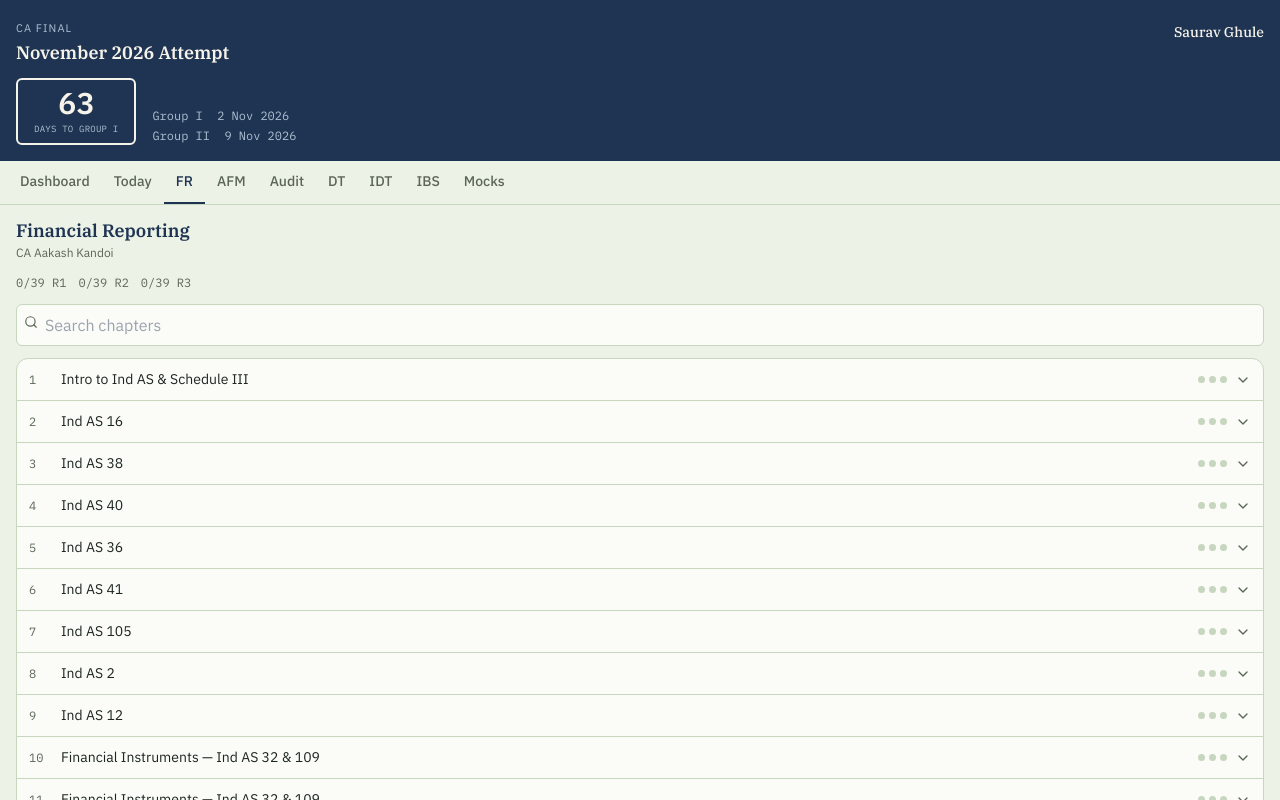
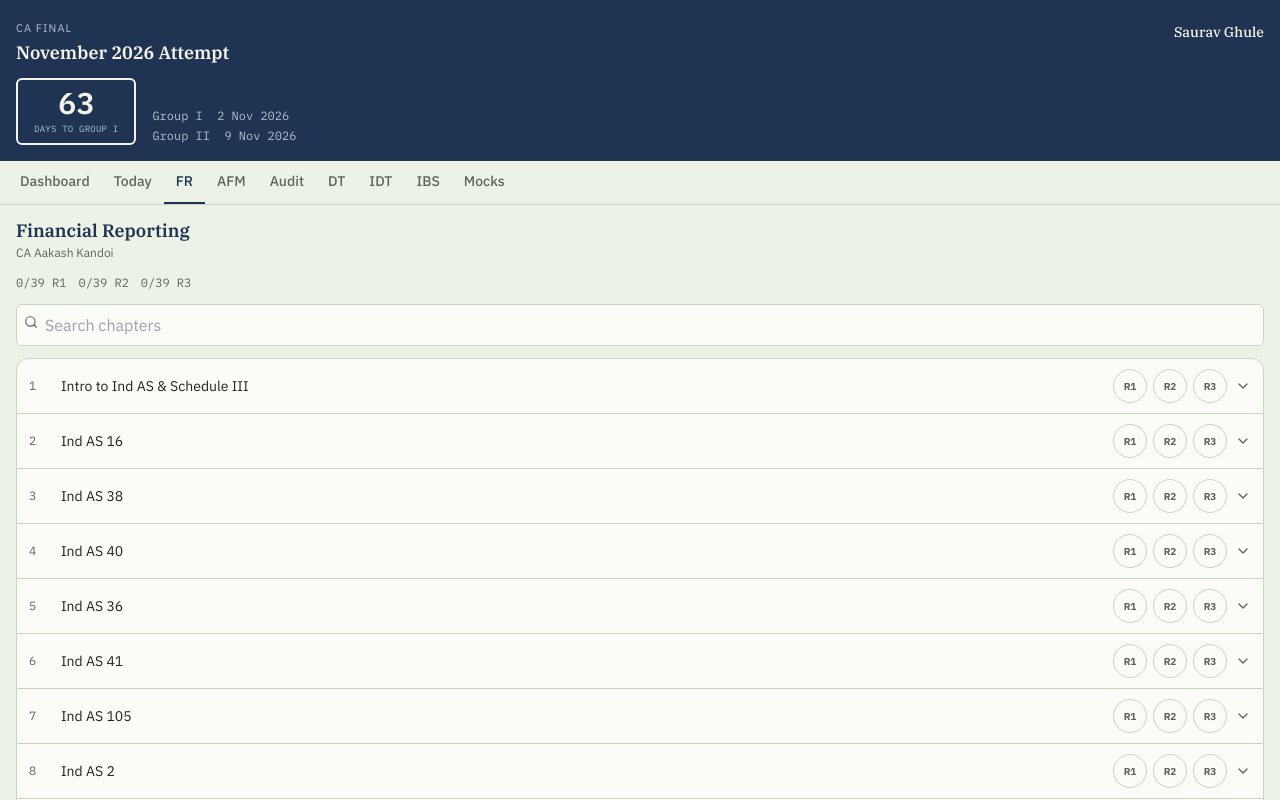
Before and after one commit to sauravghule/CA-Final-Exam-Tracker-V2, a React (Vite) app: page / in a window 1280 px wide. Both pictures are taken after a click on the button "FR". Shown: the top 800 px of the page. Built offline with nearby package versions, Linux system fonts and the light colour scheme.

Commit message:
Update App.tsx

```diff
--- a/src/App.tsx
+++ b/src/App.tsx
@@ -135,6 +135,7 @@ function fmtDateLabel(iso) {
 
 function emptyChapterState() {
   return {
+    importance: 'medium',
     rev1: { done: false, date: null },
     rev2: { done: false, date: null },
     rev3: { done: false, date: null },
@@ -311,11 +312,42 @@ function ChapterRow({ item, state, overdueDays, isOpen, onToggleOpen, onUpdate,
           <span className="block truncate" style={{ fontSize: 14, color: 'var(--ink)' }}>{item.name}</span>
           {st.remarks && <span className="block truncate italic" style={{ fontSize: 12, color: 'var(--ink-soft)' }}>{st.remarks}</span>}
         </span>
-        <span className="flex items-center gap-1 flex-shrink-0">
-          <Dot done={st.rev1?.done} />
-          <Dot done={st.rev2?.done} />
-          <Dot done={st.rev3?.done} />
-        </span>
+<span
+  className="flex items-center gap-1.5 flex-shrink-0"
+  onClick={(e) => e.stopPropagation()}
+>
+  {[
+    { key: 'rev1', label: 'R1' },
+    { key: 'rev2', label: 'R2' },
+    { key: 'rev3', label: 'R3' },
+  ].map(({ key, label }) => {
+    const done = st[key]?.done;
+
+    return (
+      <button
+        key={key}
+        type="button"
+        onClick={(e) => {
+          e.stopPropagation();
+          toggleRev(key);
+        }}
+        className="flex flex-col items-center justify-center rounded-full border"
+        style={{
+          width: 34,
+          height: 34,
+          fontSize: 10,
+          fontWeight: 700,
+          borderColor: done ? 'var(--green)' : 'var(--rule)',
+          background: done ? 'var(--green)' : 'var(--surface)',
+          color: done ? '#fff' : 'var(--ink-soft)',
+        }}
+        title={`${label} ${done ? 'completed' : 'not completed'}`}
+      >
+        {done ? <Check size={14} /> : label}
+      </button>
+    );
+  })}
+</span>
         <ChevronDown size={16} style={{ color: 'var(--ink-soft)', transform: isOpen ? 'rotate(180deg)' : 'none', transition: 'transform 0.15s', flexShrink: 0 }} />
       </button>
       {isOpen && (
```
